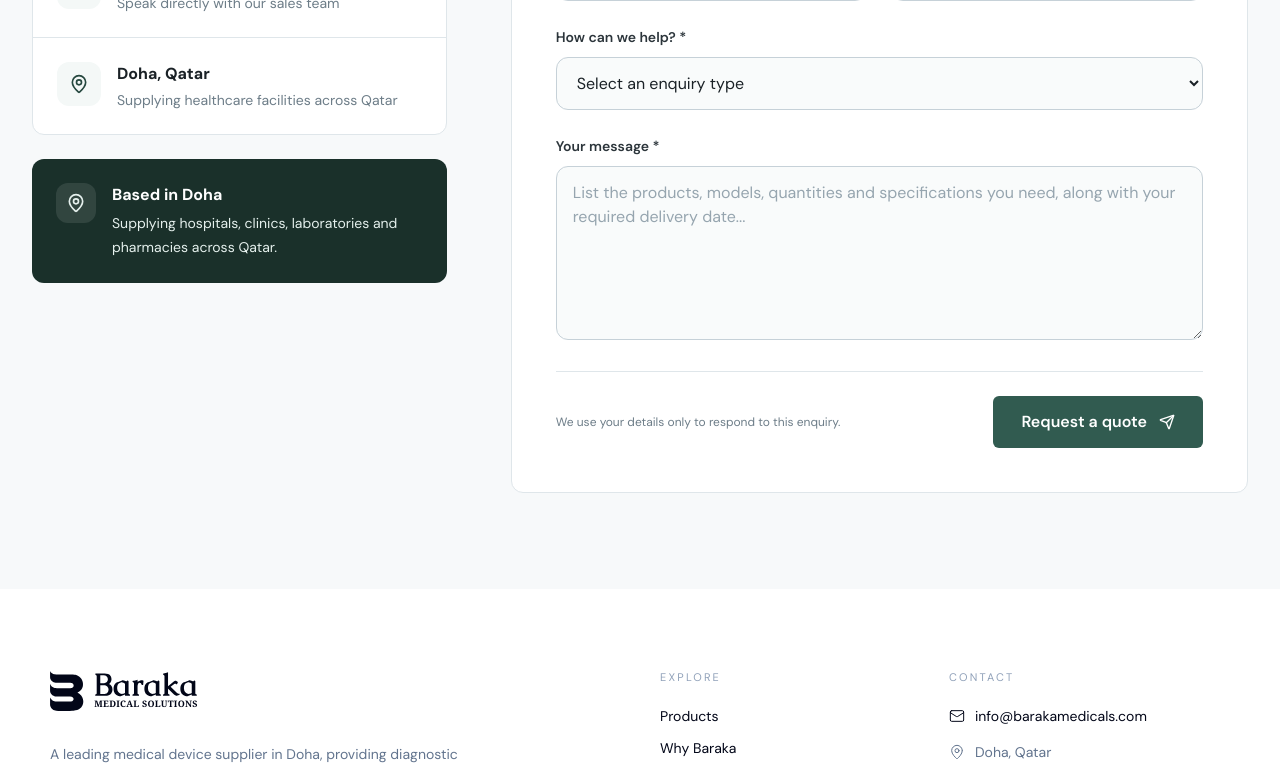
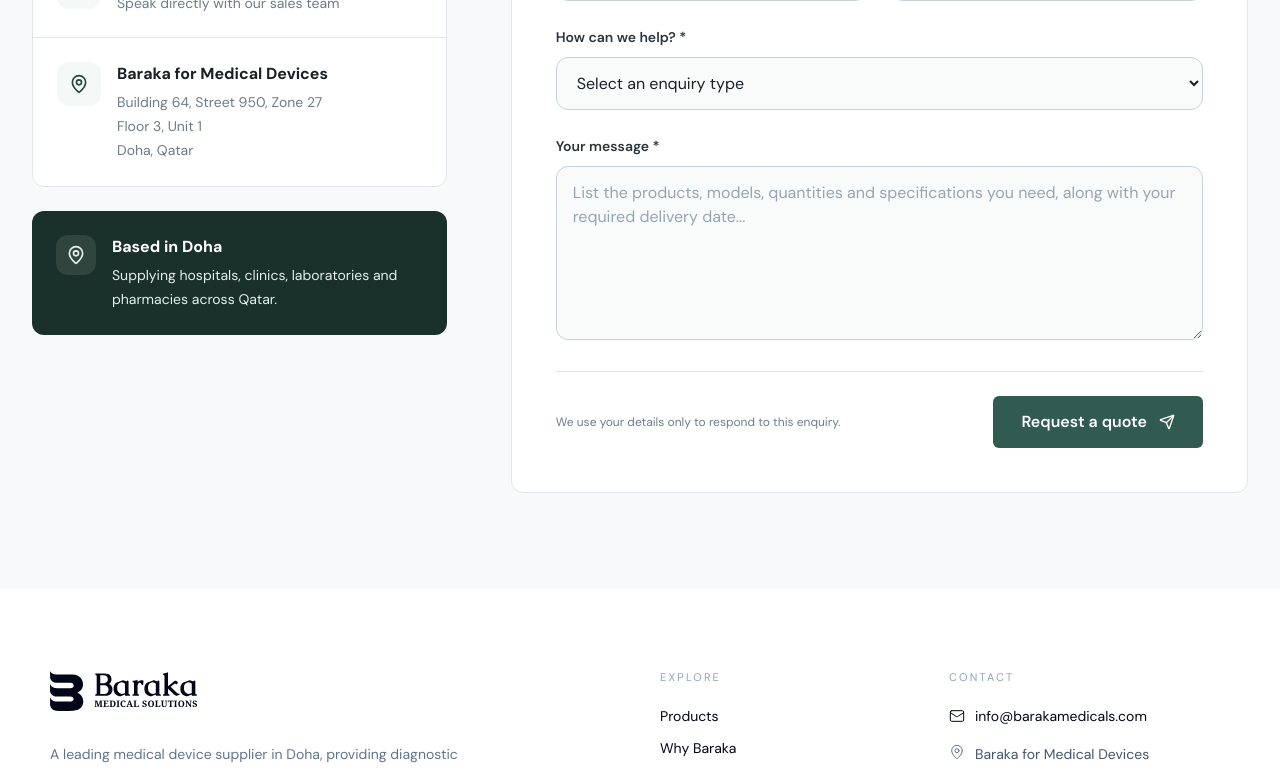
Before and after one commit to mohammedshafinc/barakamedicals, a React (Vite) app: page /contact in a window 1280 px wide. Shown: the part 1060-1831 px from the top of the page. Built offline with nearby package versions, Linux system fonts and the light colour scheme; a web font is replaced by a local one.

Commit message:
contact updated

```diff
--- a/index.html
+++ b/index.html
@@ -57,6 +57,7 @@
         "@type": "MedicalBusiness",
         "@id": "https://www.barakamedicals.com/#organization",
         "name": "Baraka Medical Solutions",
+        "legalName": "Baraka for Medical Devices",
         "description": "Leading supplier of medical devices, diagnostic equipment, patient monitoring systems, rehabilitation products and medical consumables to hospitals, clinics, laboratories and pharmacies across Qatar.",
         "url": "https://www.barakamedicals.com/",
         "logo": "https://www.barakamedicals.com/logo/bmd-logo-512.png",
@@ -66,6 +67,7 @@
         "priceRange": "$$",
         "address": {
           "@type": "PostalAddress",
+          "streetAddress": "Building 64, Street 950, Zone 27, Floor 3, Unit 1",
           "addressLocality": "Doha",
           "addressCountry": "QA"
         },
--- a/src/components/Footer.jsx
+++ b/src/components/Footer.jsx
@@ -1,6 +1,7 @@
 import { ArrowRight, Mail, MapPin } from 'lucide-react';
 import { Link } from 'react-router-dom';
 import Logo from './Logo';
+import { ADDRESS_LINES, COMPANY_LEGAL_NAME } from '../data/address';
 
 const Footer = () => {
   return (
@@ -43,10 +44,21 @@
                 <Mail className="h-4 w-4" strokeWidth={1.5} aria-hidden="true" />
                 info@barakamedicals.com
               </a>
-              <p className="flex items-center gap-2.5 text-slate-500">
-                <MapPin className="h-4 w-4" strokeWidth={1.5} aria-hidden="true" />
-                Doha, Qatar
-              </p>
+              <address className="flex gap-2.5 not-italic text-slate-500">
+                <MapPin
+                  className="mt-0.5 h-4 w-4 shrink-0"
+                  strokeWidth={1.5}
+                  aria-hidden="true"
+                />
+                <span className="leading-6">
+                  <span className="block text-slate-600">{COMPANY_LEGAL_NAME}</span>
+                  {ADDRESS_LINES.map((line) => (
+                    <span key={line} className="block">
+                      {line}
+                    </span>
+                  ))}
+                </span>
+              </address>
               <Link to="/contact" className="group inline-flex items-center gap-2 font-medium">
                 Request a quote
                 <ArrowRight className="h-3.5 w-3.5 transition-transform group-hover:translate-x-1" aria-hidden="true" />
--- /dev/null
+++ b/src/data/address.js
@@ -0,0 +1,18 @@
+/**
+ * Single source of truth for the company's registered address.
+ *
+ * The footer, the contact page and the MedicalBusiness structured data in
+ * index.html all show this address, so it lives here to stop the copies
+ * drifting apart when it changes.
+ */
+export const COMPANY_LEGAL_NAME = 'Baraka for Medical Devices';
+
+/** Street lines in Qatar's building / street / zone order. */
+export const ADDRESS_LINES = [
+  'Building 64, Street 950, Zone 27',
+  'Floor 3, Unit 1',
+  'Doha, Qatar',
+];
+
+/** Flattened form, for anywhere that needs the address on one line. */
+export const ADDRESS_ONE_LINE = ADDRESS_LINES.join(', ');
--- a/src/pages/Contact.jsx
+++ b/src/pages/Contact.jsx
@@ -9,6 +9,7 @@
   Send,
 } from 'lucide-react';
 import useDocumentMeta from '../hooks/useDocumentMeta';
+import { ADDRESS_LINES, COMPANY_LEGAL_NAME } from '../data/address';
 
 const contactMethods = [
   {
@@ -27,8 +28,8 @@
   },
   {
     label: 'Visit us',
-    value: 'Doha, Qatar',
-    detail: 'Supplying healthcare facilities across Qatar',
+    value: COMPANY_LEGAL_NAME,
+    lines: ADDRESS_LINES,
     icon: MapPin,
   },
 ];
@@ -156,7 +157,7 @@
               </p>
 
               <div className="mt-9 overflow-hidden rounded-2xl border border-gray-200 bg-white">
-                {contactMethods.map(({ label, value, detail, href, icon: Icon }) => {
+                {contactMethods.map(({ label, value, detail, lines, href, icon: Icon }) => {
                   const content = (
                     <>
                       <span className="grid h-11 w-11 shrink-0 place-items-center rounded-xl bg-brand-50 text-brand-700 transition-colors group-hover:bg-brand-100">
@@ -164,7 +165,20 @@
                       </span>
                       <span className="min-w-0 flex-1">
                         <span className="block font-bold text-gray-900">{value}</span>
-                        <span className="mt-1 block text-sm leading-5 text-gray-500">{detail}</span>
+                        {detail && (
+                          <span className="mt-1 block text-sm leading-5 text-gray-500">
+                            {detail}
+                          </span>
+                        )}
+                        {lines && (
+                          <span className="mt-1 block text-sm leading-6 text-gray-500">
+                            {lines.map((line) => (
+                              <span key={line} className="block">
+                                {line}
+                              </span>
+                            ))}
+                          </span>
+                        )}
                       </span>
                       {href && (
                         <ArrowUpRight
@@ -175,7 +189,8 @@
                     </>
                   );
 
-                  return href ? (
+                  if (href) {
+                    return (
                       <a
                         key={label}
                         href={href}
@@ -183,10 +198,15 @@
                       >
                         {content}
                       </a>
-                  ) : (
-                    <div key={label} className="group flex gap-4 p-5 sm:p-6">
+                    );
+                  }
+
+                  // The postal address is marked up as <address> so assistive
+                  // tech and crawlers read it as contact information.
+                  return (
+                    <address key={label} className="group flex gap-4 p-5 not-italic sm:p-6">
                       {content}
-                    </div>
+                    </address>
                   );
                 })}
               </div>
```
Lines whose indentation alone changed are shown as unchanged.
